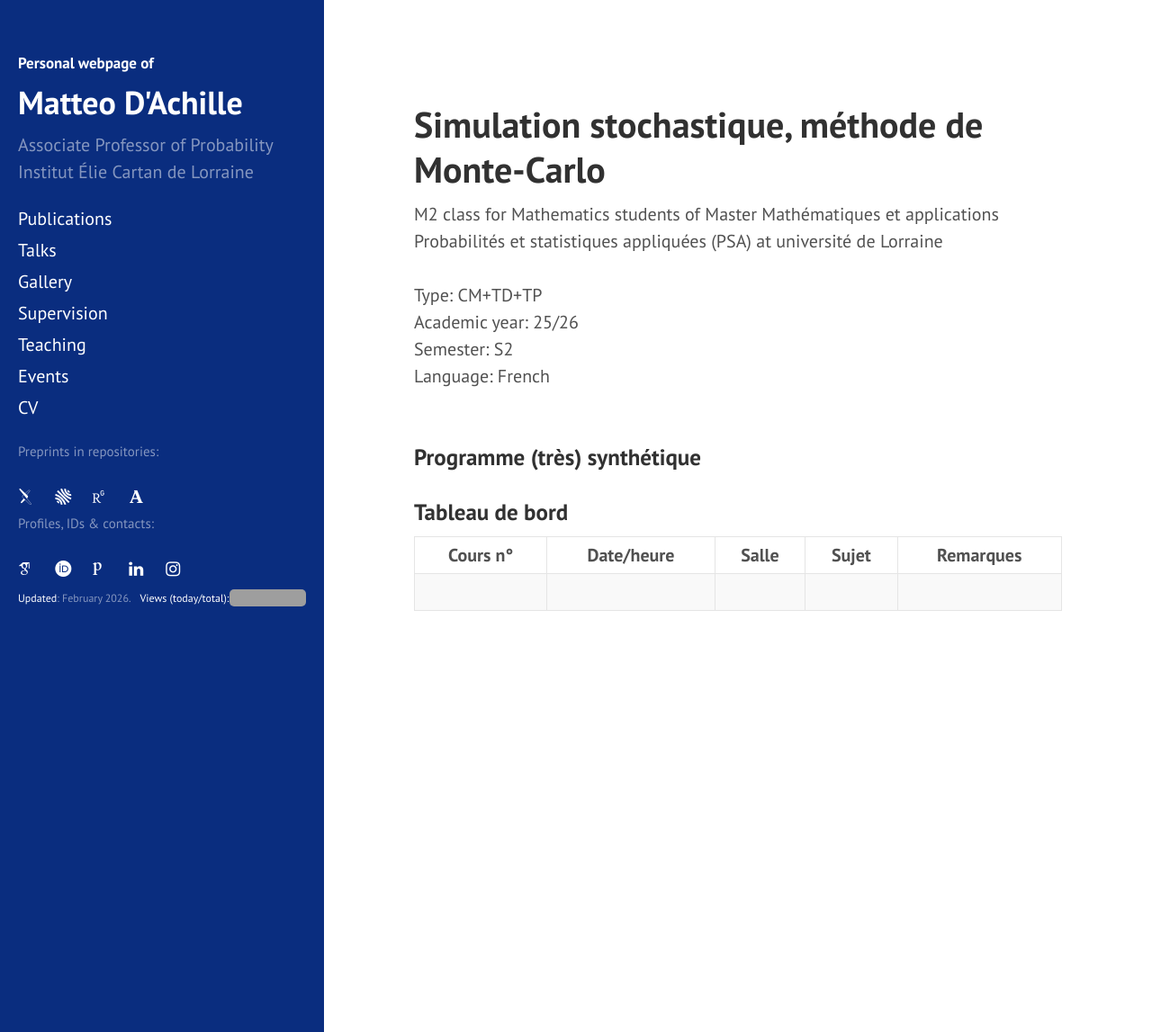
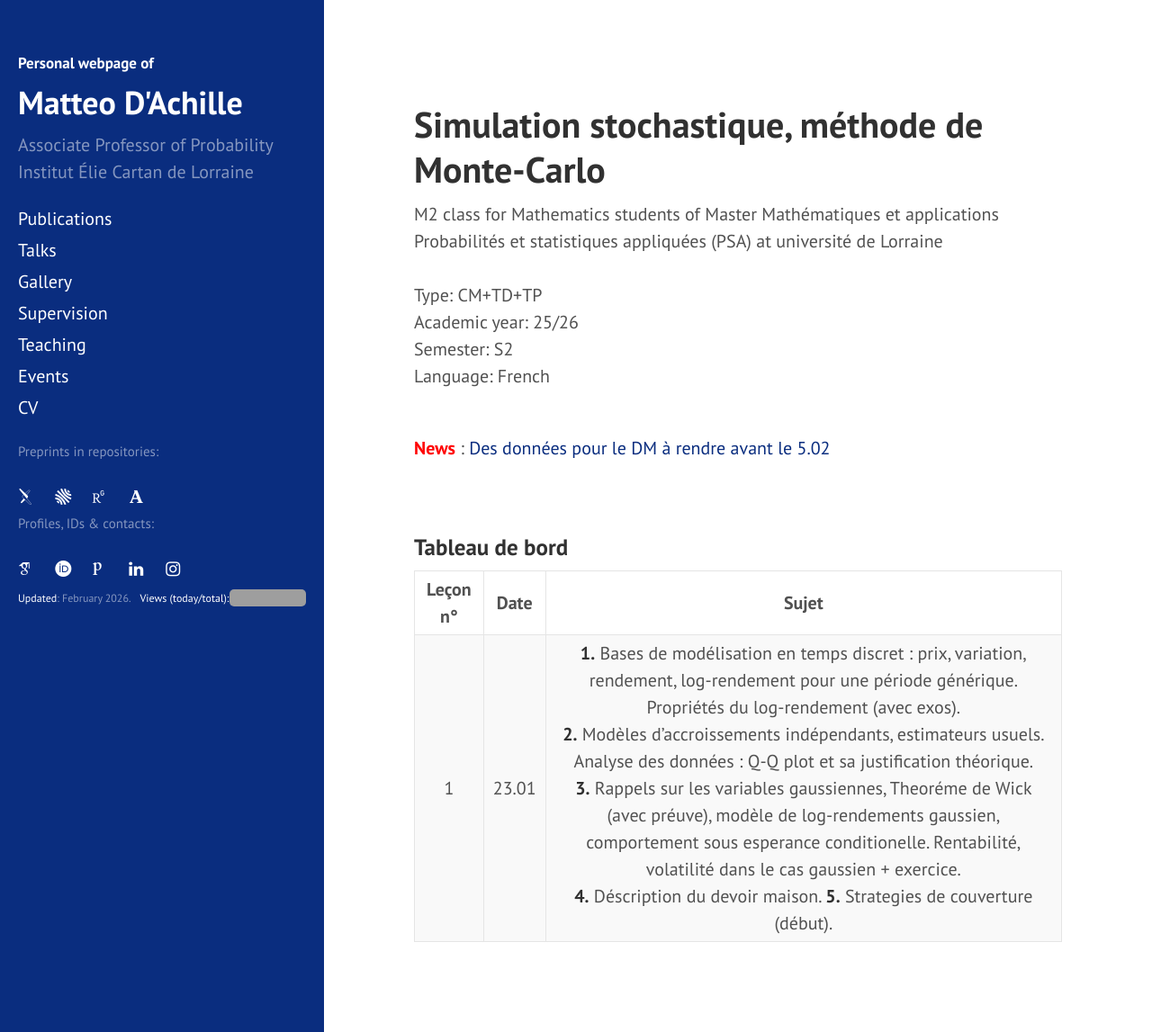
Before and after one commit to matteodachille/matteodachille.github.io, a Jekyll site: the page built from _courses/SSMC2026.md, in a window 1280 px wide and 1147 px high. Shown: the whole window at 90% size. Built offline with Jekyll 4.4.1, drawn with Linux system fonts in a browser that asks for light colours; nearby versions of some CDN libraries; some web fonts are replaced; grey boxes are pictures that could not be loaded.

Commit message:
Updated M2 SSMMC class

```diff
--- a/_courses/SSMC2026.md
+++ b/_courses/SSMC2026.md
@@ -15,38 +15,13 @@ classnumber: 12
 ---
 
 <br/>
-<!--
-<a style="color: red; font-weight: bold;">News</a> : [Notes de l'interro du 15/10/2025 et du partiel du 15/11/2025](/downloads/Notes-Analyse1-L1Math25_26.pdf){:target="_blank"} <br/>
--->
 
-<!--
-#### Consultation des copies du partiel du 15.11.2025
-
-Uniquement sur rendez-vous, s'inscrire via le bouton vert en bas à droite.
-
-<!-- Calendly badge widget begin
-<link href="https://assets.calendly.com/assets/external/widget.css" rel="stylesheet">
-<script src="https://assets.calendly.com/assets/external/widget.js" type="text/javascript" async></script>
-<script type="text/javascript">window.onload = function() { Calendly.initBadgeWidget({ url: 'https://calendly.com/matteopdachille/consultation-des-copies-partiel-15-11-2025', text: 'Consultation des copies du partiel | 2.12.2025 - réservation', color: '#008000', textColor: '#ffffff', branding: false}); }</script>
-<!-- Calendly badge widget end
--->
-<!--
-<br/>
-Pour le materiel de cours ainsi que les annonces communs voir : <br/> [#](https://arche.univ-lorraine.fr/course/view.php?id=81800){:target="_blank"}
-
--->
-### Programme (très) synthétique
-<!--
-1. Vocabulaire élémentaire pour l’étude de fonctions réelles de variable réelle
-2. Applications usuelles
-3. Primitives usuelles
-4. Equations différentielles linéaires
--->
+<a style="color: red; font-weight: bold;">News</a> : [Des données pour le DM à rendre avant le 5.02](https://filesender.renater.fr/?s=download&token=152b39b7-aeea-427e-b11b-0d7fac3b5bff){:target="_blank"}
 
 
-
+<br/>
 ### Tableau de bord
 
-| Cours n&deg; | Date/heure | Salle | Sujet | Remarques |
-|:---: | :---: | :---: | ------- | ------- |
-|  | | | | |
+| Leçon n&deg; | Date | Sujet |
+|:-: | :---: | :---: |
+| 1 | 23.01 | **1.** Bases de modélisation en temps discret : prix, variation, rendement, log-rendement pour une période générique. Propriétés du log-rendement (avec exos). <br/> **2.** Modèles d'accroissements indépendants, estimateurs usuels. Analyse des données : Q-Q plot et sa justification théorique.<br/> **3.** Rappels sur les variables gaussiennes, Theoréme de Wick (avec préuve), modèle de log-rendements gaussien, comportement sous esperance conditionelle. Rentabilité, volatilité dans le cas gaussien + exercice. <br/> **4.** Déscription du devoir maison. **5.** Strategies de couverture (début). |
```
